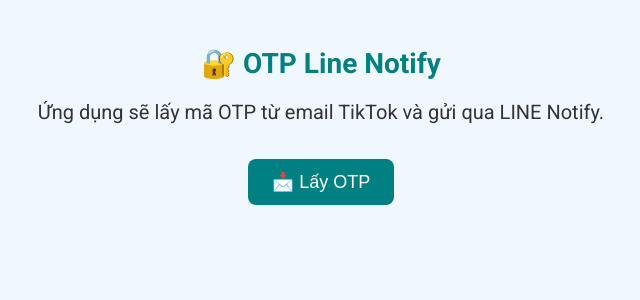
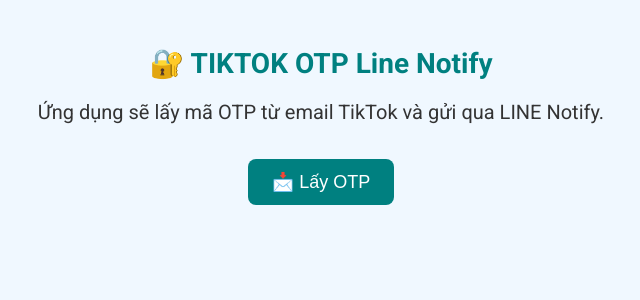
Before and after one commit to Kittyumbs/otp-line-notify, a Flask app: page / in a window 1280 px wide. Shown: the top 300 px of the page, without its empty margins (319-959 px from the left). Run offline with Flask 3, Linux system fonts and the light colour scheme.

Commit message:
Fix html

```diff
--- a/templates/index.html
+++ b/templates/index.html
@@ -53,7 +53,7 @@
     </style>
 </head>
 <body>
-    <h1>🔐 OTP Line Notify</h1>
+    <h1>🔐 TIKTOK OTP Line Notify</h1>
     <p>Ứng dụng sẽ lấy mã OTP từ email TikTok và gửi qua LINE Notify.</p>
 
     <button id="fetchOtp" class="button">📩 Lấy OTP</button>
@@ -84,7 +84,7 @@
                 })
                 .catch(error => {
                     loadingText.style.display = "none";
-                    resultBox.innerText = "❌ Lỗi khi lấy OTP!";
+                    resultBox.innerText = "❌ Lỗi khi lấy OTP! (liên hệ: 212078)";
                     resultBox.style.display = "block";
                     button.disabled = false;
                     button.innerText = "📩 Lấy OTP";
```
